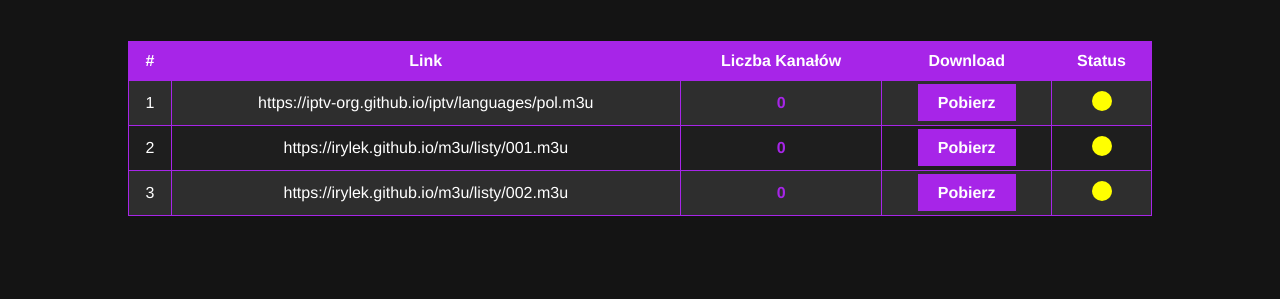
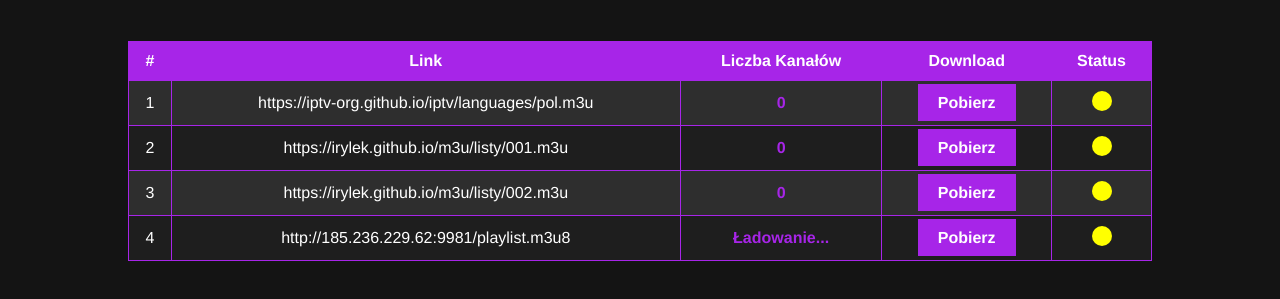
Before and after one commit to Irylek/m3u, a plain HTML site: page index.html in a window 1280 px wide. Shown: the part 59-358 px from the top of the page. Drawn offline with Linux system fonts and the light colour scheme; no server answers.

Commit message:
Update index.html

```diff
--- a/index.html
+++ b/index.html
@@ -129,6 +129,13 @@
                 <td><a href="https://irylek.github.io/m3u/listy/002.m3u" download="listy/002.m3u" class="button">Pobierz</a></td>
                 <td><span id="status3" class="status-dot" style="background-color: yellow;"></span></td>
             </tr>
+            <tr>
+                <td>4</td>
+                <td>http://185.236.229.62:9981/playlist.m3u8</td>
+                <td class="channel-count" id="count3">Ładowanie...</td>
+                <td><a href="http://185.236.229.62:9981/playlist.m3u8" download="http://185.236.229.62:9981/playlist.m3u8" class="button">Pobierz</a></td>
+                <td><span id="status4" class="status-dot" style="background-color: yellow;"></span></td>
+            </tr>
         </table>
     </div>
 
@@ -180,7 +187,8 @@
             const urls = [
                 { id: 'count1', url: 'https://iptv-org.github.io/iptv/languages/pol.m3u', statusId: 'status1' },
                 { id: 'count2', url: 'https://irylek.github.io/m3u/listy/001.m3u', statusId: 'status2' },
-                { id: 'count3', url: 'https://irylek.github.io/m3u/listy/002.m3u', statusId: 'status3' }
+                { id: 'count3', url: 'https://irylek.github.io/m3u/listy/002.m3u', statusId: 'status3' },
+                { id: 'count4', url: 'http://185.236.229.62:9981/playlist.m3u8', statusId: 'status4' }
             ];
 
             for (const { id, url, statusId } of urls) {
```
